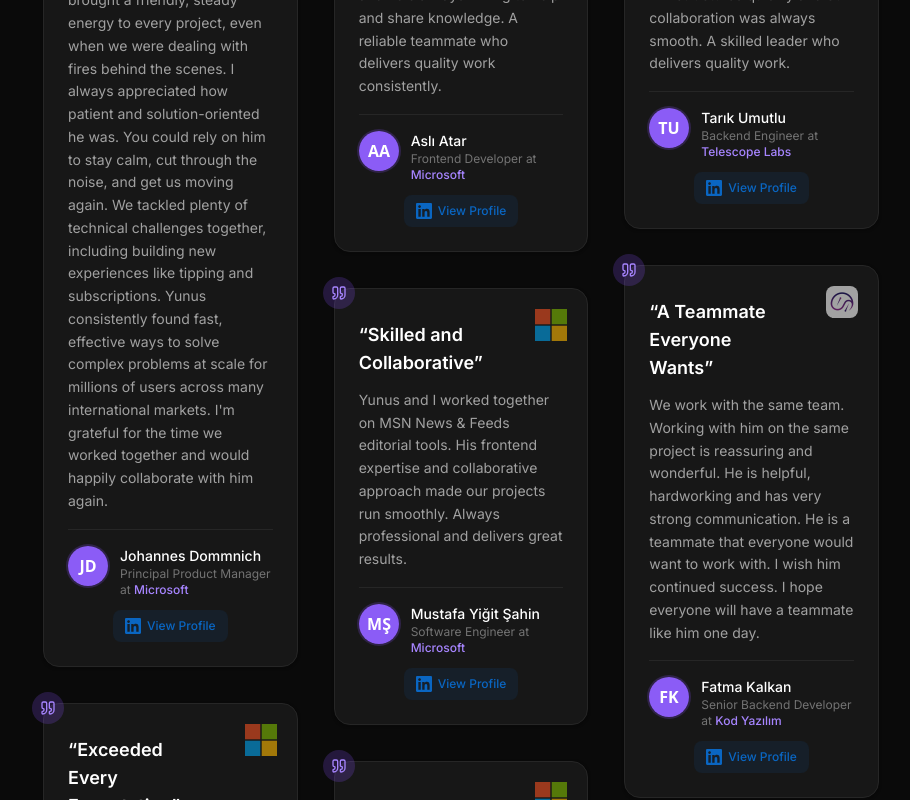
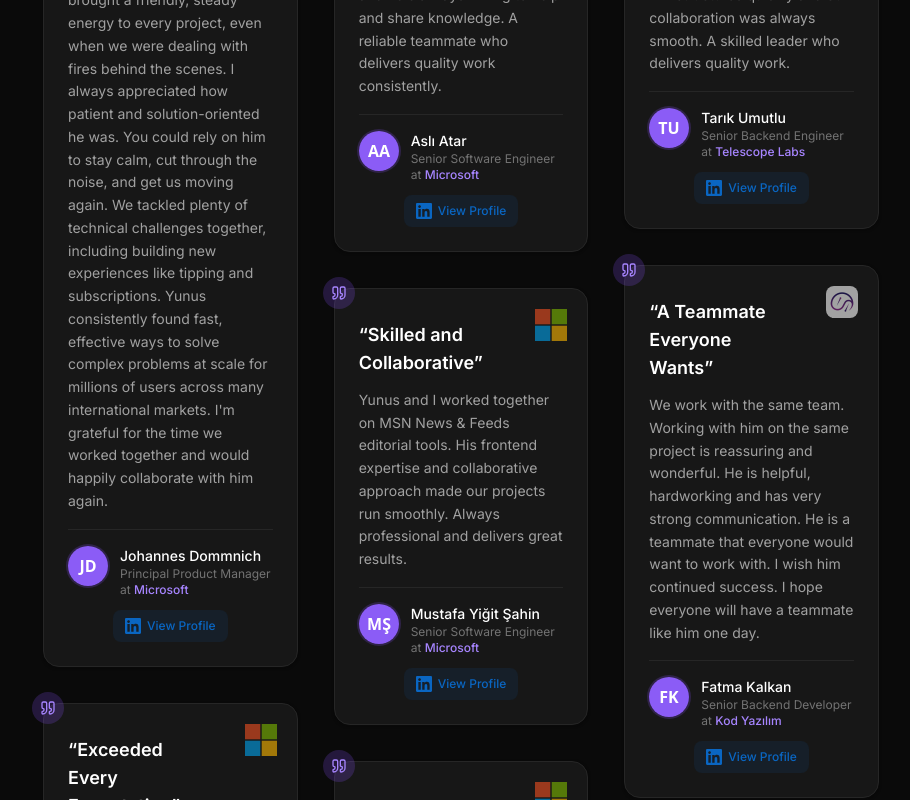
Before and after one commit to yunusemreuveyik/yunusemreuveyik.com, a Next.js app: page /en/references in a window 1280 px wide. Shown: the part 600-1400 px from the top of the page, without its empty margins (185-1095 px from the left). Built offline with nearby package versions, Linux system fonts and the light colour scheme.

Commit message:
role updates

```diff
--- a/src/data/testimonials.ts
+++ b/src/data/testimonials.ts
@@ -80,7 +80,7 @@
     companyLogo: "microsoft",
     author: {
       name: "Rıza Aktunç",
-      role: "Team Leader",
+      role: "Senior Team Lead Engineer",
       company: "Microsoft",
       linkedin: "https://www.linkedin.com/in/rizaaktunc/",
     },
@@ -124,7 +124,7 @@
     companyLogo: "microsoft",
     author: {
       name: "Aslı Atar",
-      role: "Frontend Developer",
+      role: "Senior Software Engineer",
       company: "Microsoft",
       linkedin: "https://www.linkedin.com/in/asli-atar/",
     },
@@ -135,7 +135,7 @@
     companyLogo: "microsoft",
     author: {
       name: "Mustafa Yiğit Şahin",
-      role: "Software Engineer",
+      role: "Senior Software Engineer",
       company: "Microsoft",
       linkedin:
         "https://www.linkedin.com/in/mustafa-yi%C4%9Fit-%C5%9Fahin-msc-5a477922/",
@@ -147,7 +147,7 @@
     companyLogo: "microsoft",
     author: {
       name: "Mert Uysal",
-      role: "Software Engineer",
+      role: "Senior Software Engineer",
       company: "Microsoft",
       linkedin: "https://www.linkedin.com/in/mert-uysal-3579a516a/",
     },
@@ -158,7 +158,7 @@
     companyLogo: "microsoft",
     author: {
       name: "Hüseyin Polat",
-      role: "Software Engineer",
+      role: "Senior Software Engineer",
       company: "Microsoft",
       linkedin: "https://www.linkedin.com/in/huseyin-polat/",
     },
@@ -169,7 +169,7 @@
     companyLogo: "microsoft",
     author: {
       name: "Tuğçe Yalçın",
-      role: "Software Engineer",
+      role: "Senior Software Engineer",
       company: "Microsoft",
       linkedin: "https://www.linkedin.com/in/tugceyalc%C4%B1n/",
     },
@@ -180,7 +180,7 @@
     companyLogo: "microsoft",
     author: {
       name: "Mustafa Gür",
-      role: "Software Engineer",
+      role: "Senior Software Engineer",
       company: "Microsoft",
       linkedin: "https://www.linkedin.com/in/musgurcom/",
     },
@@ -191,7 +191,7 @@
     companyLogo: "telescope",
     author: {
       name: "Tahir Yüksel",
-      role: "UI/UX Designer",
+      role: "Senior UI/UX Designer",
       company: "Telescope Labs",
       linkedin: "https://www.linkedin.com/in/tahir-yuksel/",
     },
@@ -202,7 +202,7 @@
     companyLogo: "telescope",
     author: {
       name: "Tarık Umutlu",
-      role: "Backend Engineer",
+      role: "Senior Backend Engineer",
       company: "Telescope Labs",
       linkedin: "https://www.linkedin.com/in/tar%C4%B1k-umutlu-b87135165/",
     },
@@ -257,7 +257,7 @@
     companyLogo: "medyat",
     author: {
       name: "Murat Altay",
-      role: "Full Stack Engineer",
+      role: "Senior Full Stack Engineer",
       company: "Medya-T",
       linkedin: "https://www.linkedin.com/in/murat-altay/",
     },
```
